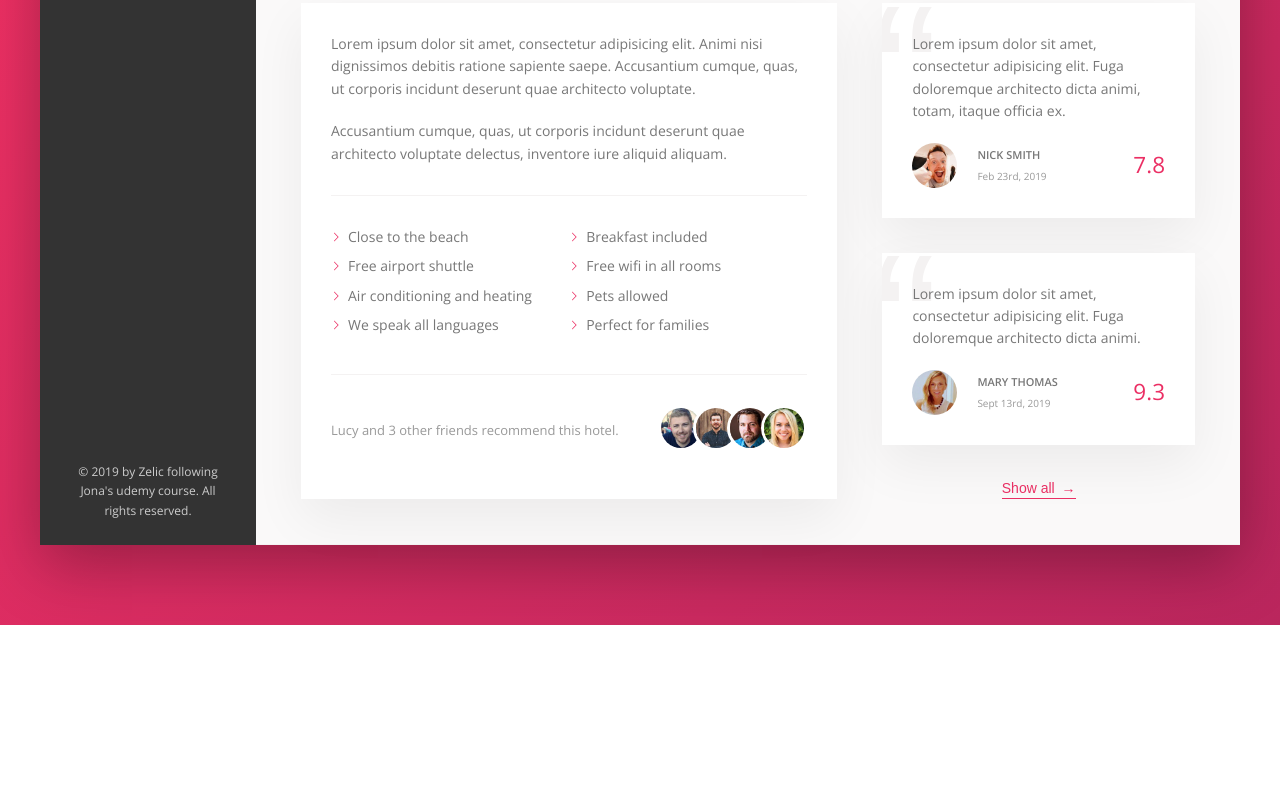
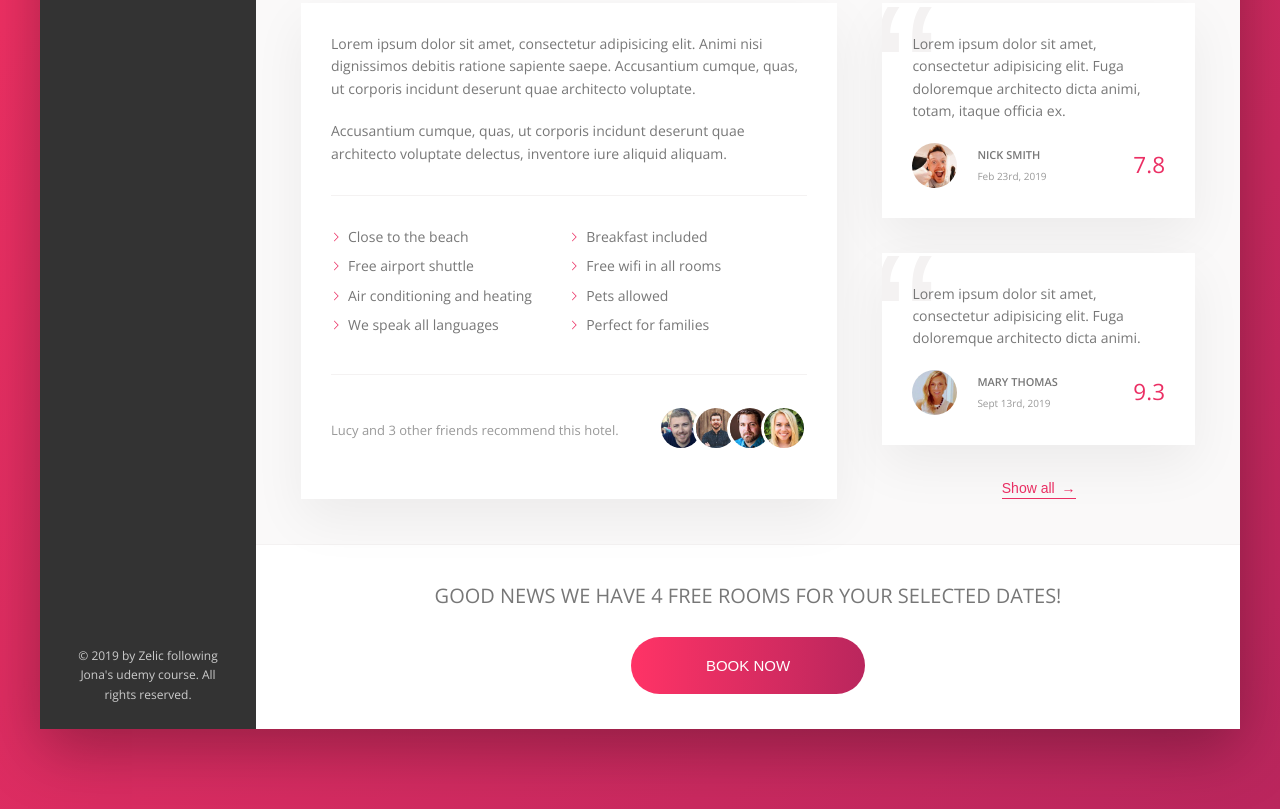
Before and after one commit to ZelicJuarez/Trillo, a plain HTML site: page index.html in a window 1280 px wide. Shown: the part 644-1453 px from the top of the page. Before the commit the page ends 1269 px from the top, so only its background shows below. Drawn offline with nearby package versions, Linux system fonts and the light colour scheme.

Commit message:
Building the CTA Section

```diff
--- a/css/style.css
+++ b/css/style.css
@@ -372,3 +372,45 @@ body {
     color: var(--color-grey-light-2);
     font-family: sans-serif;
     z-index: 1; }
+
+.cta {
+  padding: 3.5rem 0;
+  text-align: center; }
+  .cta__book-now {
+    font-size: 2rem;
+    font-weight: 300;
+    text-transform: uppercase;
+    margin-bottom: 2.5rem; }
+
+.btn {
+  font-size: 1.5rem;
+  border: none;
+  font-weight: 300;
+  text-transform: uppercase;
+  border-radius: 10rem;
+  background-image: linear-gradient(to right, var(--color-primary-light), var(--color-primary-dark));
+  color: #fff;
+  position: relative;
+  overflow: hidden;
+  cursor: pointer; }
+  .btn > * {
+    display: inline-block;
+    height: 100%;
+    width: 100%;
+    transition: all 0.2s; }
+  .btn__visible {
+    padding: 2rem 7.5rem; }
+  .btn__invisible {
+    position: absolute;
+    left: 0;
+    top: -100%;
+    padding: 2rem 0; }
+  .btn:hover {
+    background-image: linear-gradient(to left, var(--color-primary-light), var(--color-primary-dark)); }
+  .btn:hover .btn__visible {
+    transform: translateY(100%); }
+  .btn:hover .btn__invisible {
+    top: 0; }
+  .btn:focus {
+    outline: none;
+    animation: pulsate 1s infinite; }
--- a/index.html
+++ b/index.html
@@ -252,6 +252,16 @@
               <button class="btn-inline">Show all <span>&rarr;</span></button>
             </div>
           </div>
+
+          <div class="cta">
+            <h2 class="cta__book-now">
+              Good news we have 4 free rooms for your selected dates!
+            </h2>
+            <button class="btn">
+              <span class="btn__visible">Book now</span>
+              <span class="btn__invisible">Only 4 rooms left</span>
+            </button>
+          </div>
         </main>
       </div>
     </div>
--- a/sass/_components.scss
+++ b/sass/_components.scss
@@ -440,3 +440,75 @@
     z-index: 1;
   }
 }
+
+////////////////////////////////////////
+// CALL TO ACTION
+.cta {
+  padding: 3.5rem 0;
+  text-align: center;
+
+  &__book-now {
+    font-size: 2rem;
+    font-weight: 300;
+    text-transform: uppercase;
+    margin-bottom: 2.5rem;
+  }
+}
+
+////////////////////////////////////////
+// BUTTON
+.btn {
+  font-size: 1.5rem;
+  border: none;
+  font-weight: 300;
+  text-transform: uppercase;
+  border-radius: 10rem;
+  background-image: linear-gradient(
+    to right,
+    var(--color-primary-light),
+    var(--color-primary-dark)
+  );
+  color: #fff;
+  position: relative;
+  overflow: hidden;
+  cursor: pointer;
+
+  & > * {
+    display: inline-block;
+    height: 100%;
+    width: 100%;
+    transition: all 0.2s;
+  }
+
+  &__visible {
+    padding: 2rem 7.5rem;
+  }
+
+  &__invisible {
+    position: absolute;
+    left: 0;
+    top: -100%;
+    padding: 2rem 0;
+  }
+
+  &:hover {
+    background-image: linear-gradient(
+      to left,
+      var(--color-primary-light),
+      var(--color-primary-dark)
+    );
+  }
+
+  &:hover &__visible {
+    transform: translateY(100%);
+  }
+
+  &:hover &__invisible {
+    top: 0;
+  }
+
+  &:focus {
+    outline: none;
+    animation: pulsate 1s infinite;
+  }
+}
```
